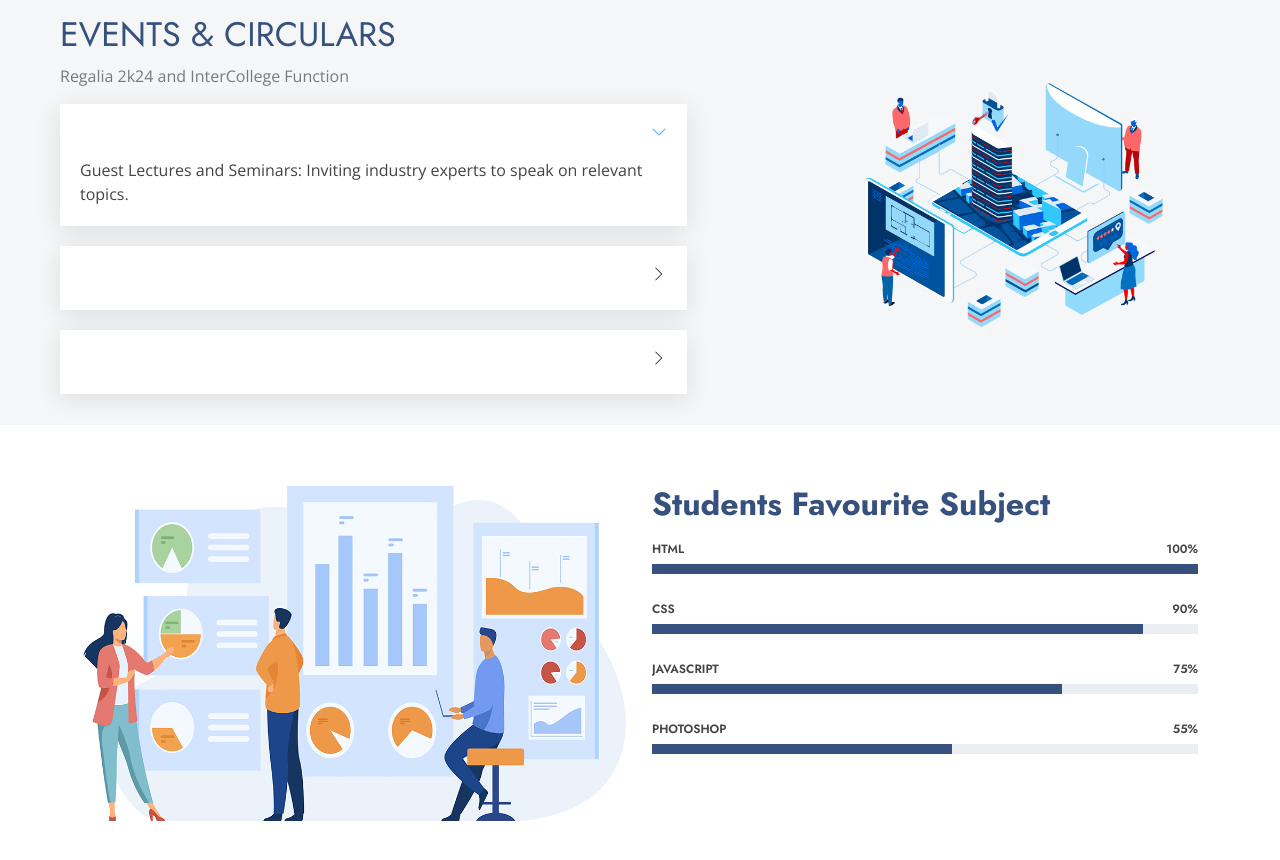
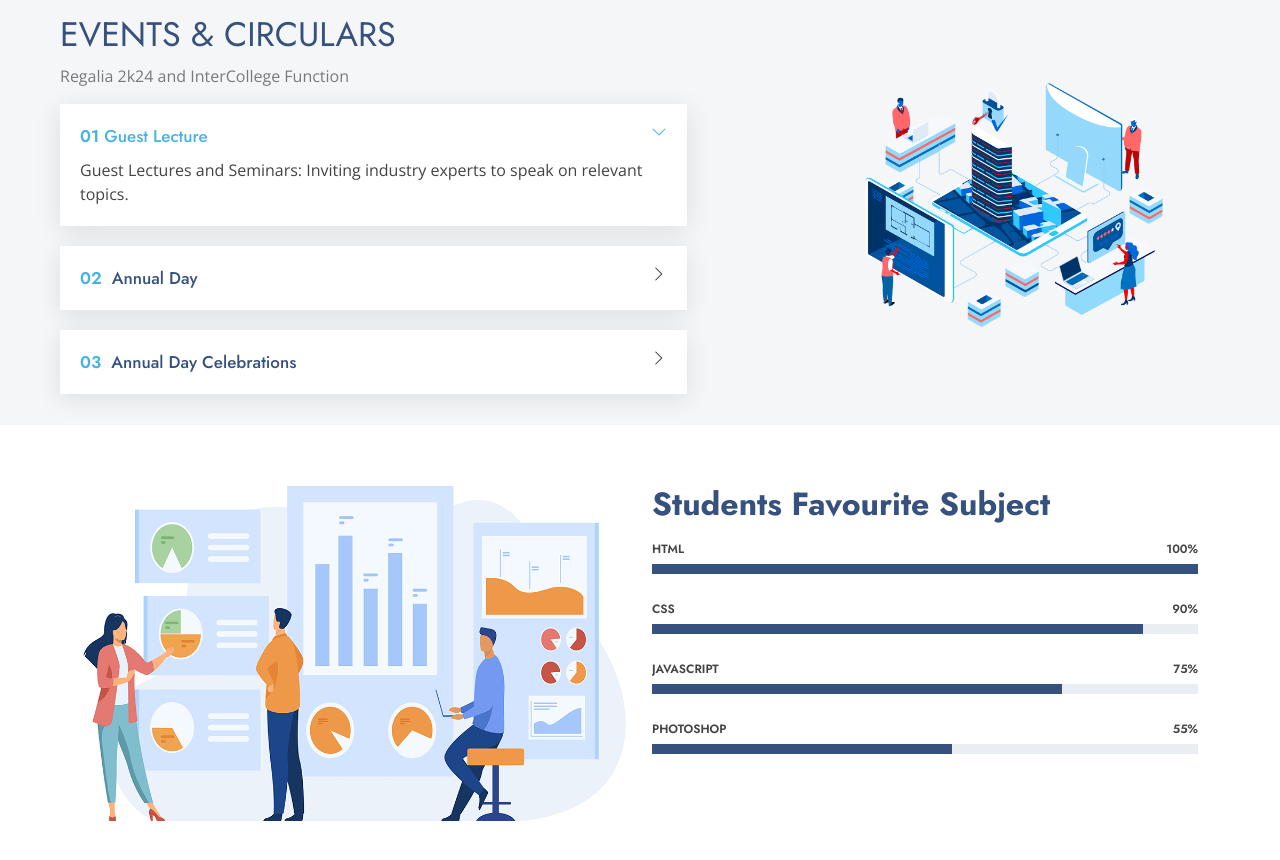
Before and after one commit to hemanthpawar11/hph, a plain HTML site: page index.html in a window 1280 px wide. Shown: the part 1480-2340 px from the top of the page. Drawn offline with nearby package versions, Linux system fonts and the light colour scheme; files whose address does not match are found by name.

Commit message:
about regalia

```diff
--- a/index.html
+++ b/index.html
@@ -214,22 +214,22 @@
 
               <div class="faq-item faq-active">
 
-                <h3><span></span> </h3>
+                <h3><span>01</span>Guest Lecture </h3>
                 <div class="faq-content">Guest Lectures and Seminars: Inviting industry experts to speak on relevant topics.</p>
                 </div>
                 <i class="faq-toggle bi bi-chevron-right"></i>
               </div><!-- End Faq item-->
 
               <div class="faq-item">
-                <h3><span></span> </h3>
+                <h3><span>02</span> Annual Day</h3>
                 <div class="faq-content">
-                  <p> Sports Competitions: Inter-college or intra-college sports events.</p>
+                  <p> Annual Day Celebrations: Inter-college or intra-college sports events.</p>
                 </div>
                 <i class="faq-toggle bi bi-chevron-right"></i>
               </div><!-- End Faq item-->
 
               <div class="faq-item">
-                <h3><span></span> </h3>
+                <h3><span>03 </span>Annual Day Celebrations </h3>
                 <div class="faq-content">
                   <p> Annual Day Celebrations: Commemorating the achievements of the college community.</p>
                 </div>
```
